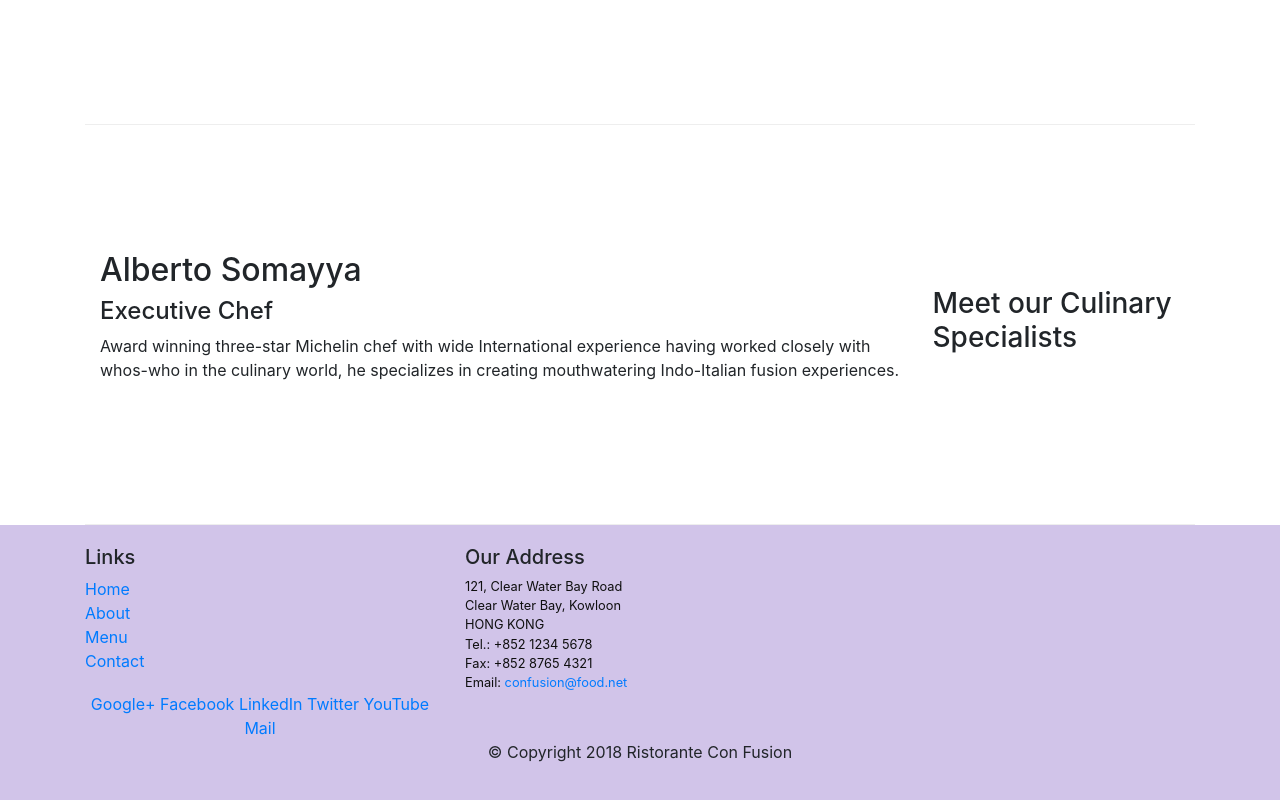
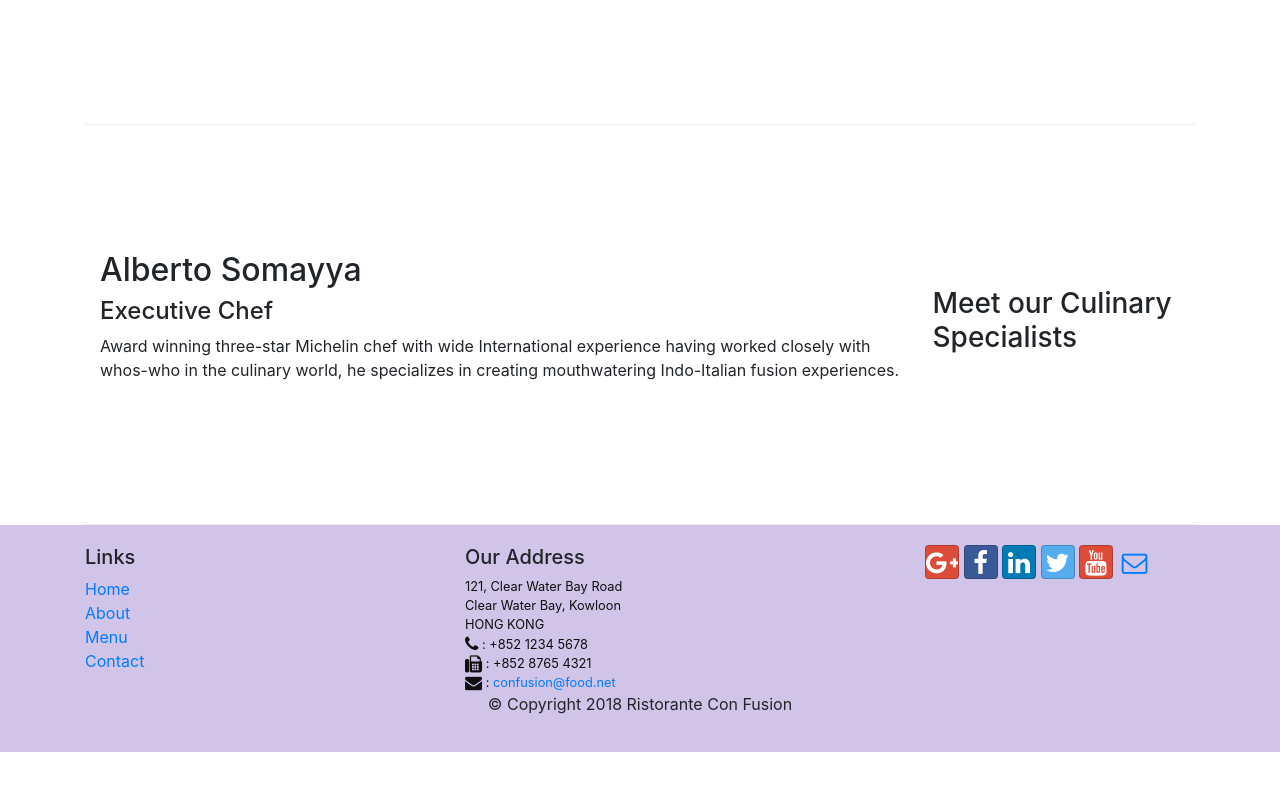
Before and after one commit to AmanDinesh/Bootstrap-test, a website: page index.html in a window 1280 px wide. Shown: the part 1009-1809 px from the top of the page. After the commit the page ends 1761 px from the top, so only its background shows below. Drawn offline with nearby package versions, Linux system fonts and the light colour scheme.

Commit message:
font icons

```diff
--- a/index.html
+++ b/index.html
@@ -9,7 +9,10 @@
 
     <!-- Bootstrap CSS -->
     <link rel="stylesheet" href="node_modules/bootstrap/dist/css/bootstrap.min.css">
+    <link rel="stylesheet" href="node_modules/font-awesome/css/font-awesome.min.css">
+    <link rel="stylesheet" href="node_modules/bootstrap-social/bootstrap-social.css">
     <link rel="stylesheet" type="text/css" href="css/styles.css">
+
     <title>Ristorante Con Fusion</title>
 </head>
 
@@ -22,10 +25,10 @@
             </button>
            <a class="navbar-brand" href="#">Ristorante Con Fusion</a>
            <div class="collapse navbar-collapse" id="Navbar"><ul class="navbar-nav mr-auto">
-                    <li class="nav-item active"><a class="nav-link" href="#">Home</a></li>
-                    <li class="nav-item"><a class="nav-link" href="./aboutus.html">About</a></li>
-                    <li class="nav-item"><a class="nav-link" href="#">Menu</a></li>
-                    <li class="nav-item"><a class="nav-link" href="#">Contact</a></li>
+                    <li class="nav-item active"><a class="nav-link" href="#"><span class="fa fa-home fa-lg"></span> Home</a></li>
+                    <li class="nav-item"><a class="nav-link" href="./aboutus.html"><span class="fa fa-info fa-lg"></span> About</a></li>
+                    <li class="nav-item"><a class="nav-link" href="#"><span class="fa fa-list fa-lg"></span> Menu</a></li>
+                    <li class="nav-item"><a class="nav-link" href="#"><span class="fa fa-address-card fa-lg"></span> Contact</a></li>
                 </ul></div>
 
         </div>
@@ -96,22 +99,20 @@
 		              121, Clear Water Bay Road<br>
 		              Clear Water Bay, Kowloon<br>
 		              HONG KONG<br>
-		              Tel.: +852 1234 5678<br>
-		              Fax: +852 8765 4321<br>
-		              Email: <a href="mailto:confusion@food.net">confusion@food.net</a>
+		              <i class="fa fa-phone fa-lg"></i>  : +852 1234 5678<br>
+		              <i class="fa fa-fax fa-lg"></i>  : +852 8765 4321<br>
+		              <i class="fa fa-envelope fa-lg"></i>  :  <a href="mailto:confusion@food.net">confusion@food.net</a>
 		           </address>
                 </div>
-                <div class="col-12 col-sm-4 align-self-center text-center">
-                    <div>
-                        <a href="http://google.com/+">Google+</a>
-                        <a href="http://www.facebook.com/profile.php?id=">Facebook</a>
-                        <a href="http://www.linkedin.com/in/">LinkedIn</a>
-                        <a href="http://twitter.com/">Twitter</a>
-                        <a href="http://youtube.com/">YouTube</a>
-                        <a href="mailto:">Mail</a>
+                <div class="text-center">
+                        <a class="btn btn-social-icon btn-google" href="http://google.com/+"><i class="fa fa-google-plus"></i></a>
+                        <a class="btn btn-social-icon btn-facebook" href="http://www.facebook.com/profile.php?id="><i class="fa fa-facebook"></i></a>
+                        <a class="btn btn-social-icon btn-linkedin" href="http://www.linkedin.com/in/"><i class="fa fa-linkedin"></i></a>
+                        <a class="btn btn-social-icon btn-twitter" href="http://twitter.com/"><i class="fa fa-twitter"></i></a>
+                        <a class="btn btn-social-icon btn-google" href="http://youtube.com/"><i class="fa fa-youtube"></i></a>
+                        <a class="btn btn-social-icon" href="mailto:"><i class="fa fa-envelope-o"></i></a>
                     </div>
                 </div>
-           </div>
            <div class="row justify-content-center">
                 <div class="col-auto">
                     <p>© Copyright 2018 Ristorante Con Fusion</p>
--- a/package.json
+++ b/package.json
@@ -15,6 +15,8 @@
   },
   "dependencies": {
     "bootstrap": "^4.0.0",
+    "bootstrap-social": "^5.1.1",
+    "font-awesome": "^4.7.0",
     "jquery": "^3.3.1",
     "popper.js": "^1.12.9"
   }
```
Also changed, not shown: aboutus.html (+7 -9 lines), 1 other file.
